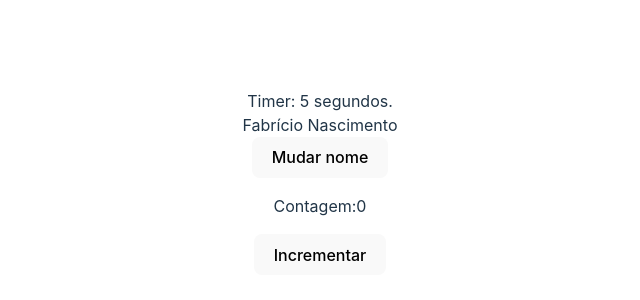
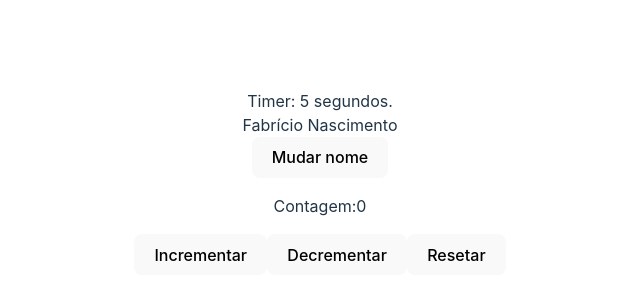
Before and after one commit to fnascimentosilva/React, a React (Vite) app in the folder 3_hooks/: page / in a window 1280 px wide. Shown: the part 218-518 px from the top of the page, without its empty margins (320-960 px from the left). Built offline with nearby package versions, Linux system fonts and the light colour scheme.

Commit message:
add btn de incr, decre, e reset no usereducer

```diff
--- a/3_hooks/src/components/UseReducer.jsx
+++ b/3_hooks/src/components/UseReducer.jsx
@@ -27,6 +27,8 @@ function Contador(){
         <div>
             <p>Contagem:{estado.contador}</p>
             <button onClick={()=> dispatch({tipo: "incrementar"})}>Incrementar</button>
+            <button onClick={()=> dispatch({tipo: "decrementar"})}>Decrementar</button>
+            <button onClick={()=> dispatch({tipo: "resetar"})}>Resetar</button>
         </div>
     )
 }
```
